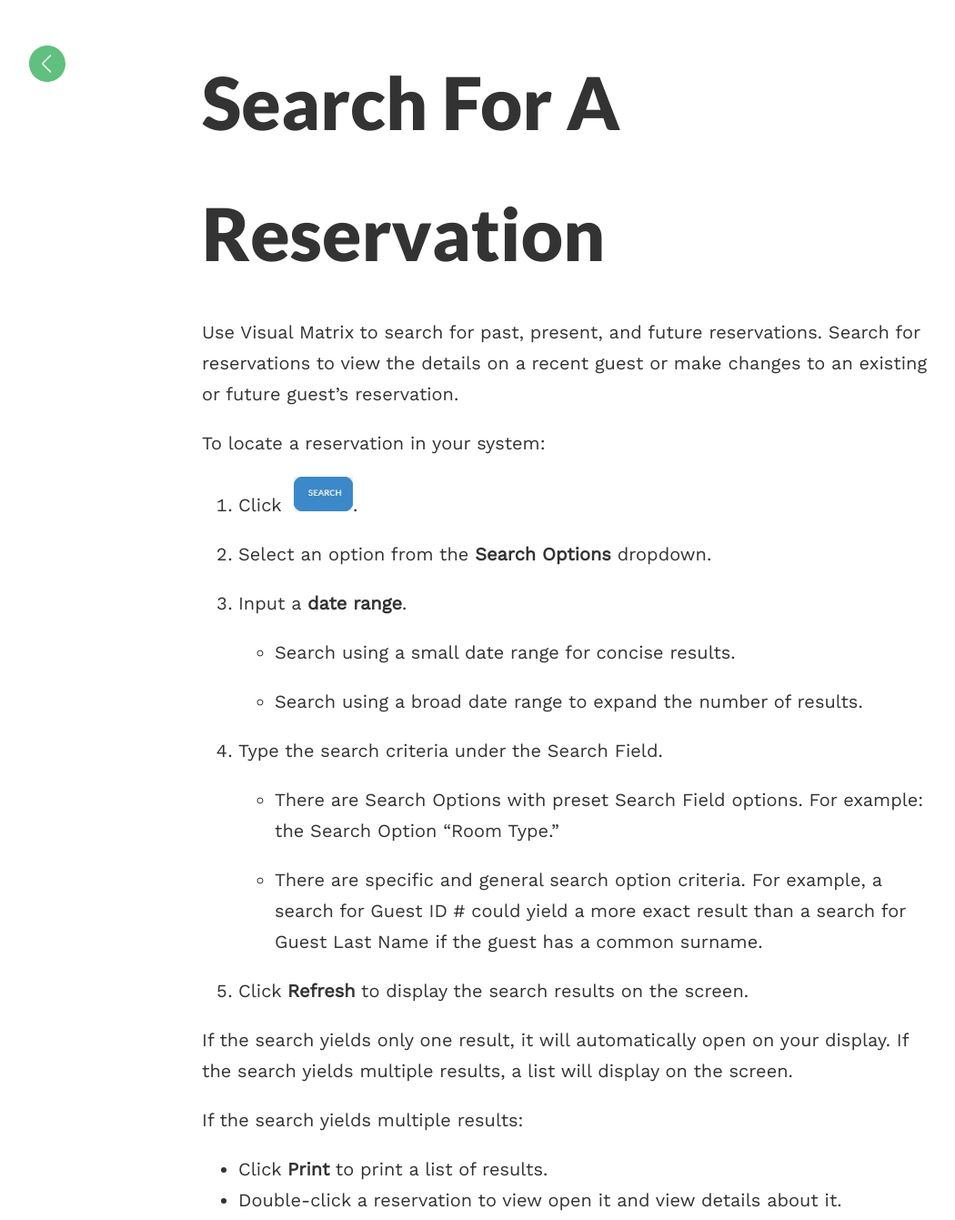
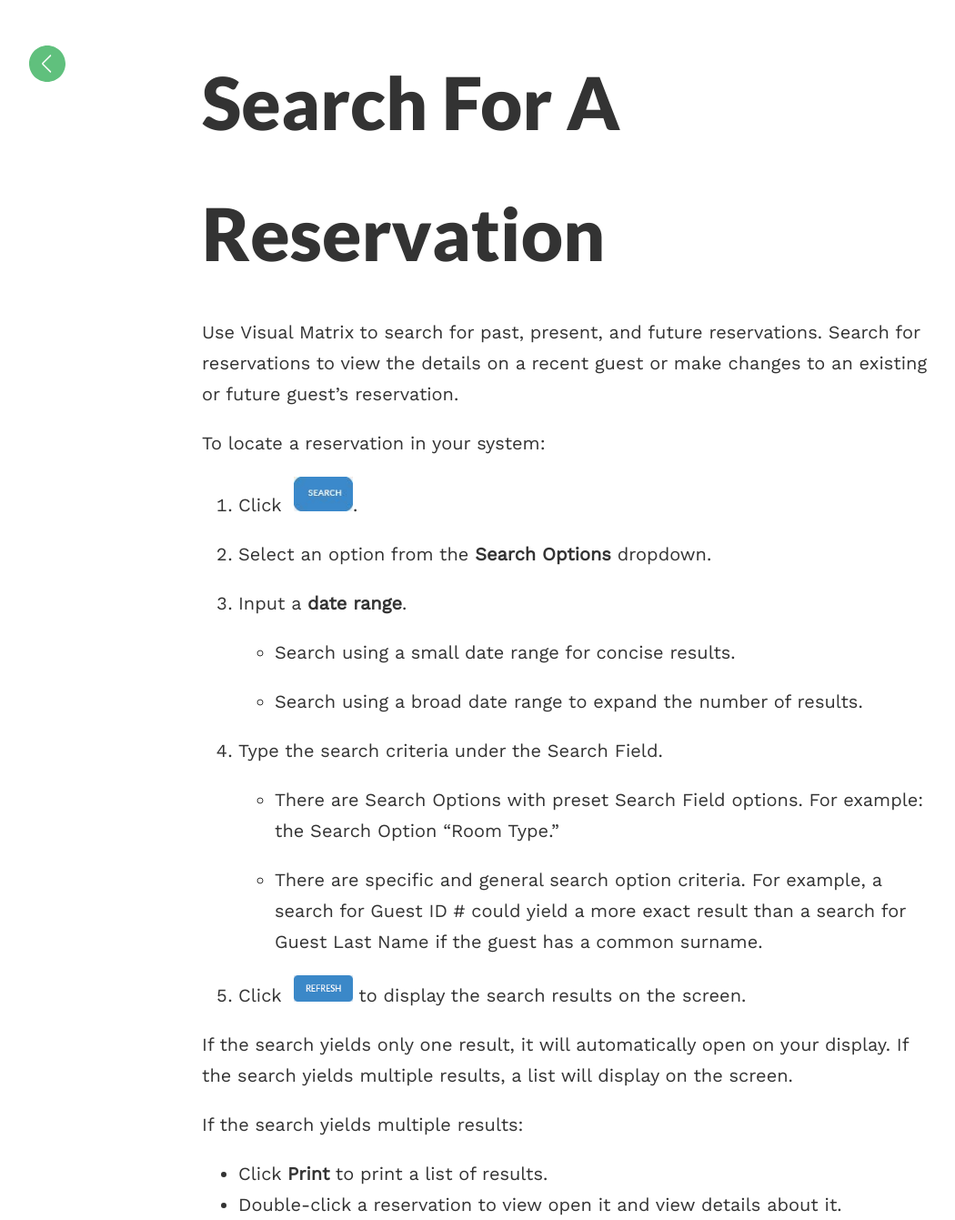
Before and after one commit to blake1ward/portfolio, a Jekyll site: the page built from search-for-res.md, in a window 1280 px wide. Shown: the whole page at 91% size, without its empty margins (18-1068 px from the left). Built offline with Jekyll 4.4.1, drawn with Linux system fonts in a browser that asks for light colours.

Commit message:
Update search-for-res.md

```diff
--- a/search-for-res.md
+++ b/search-for-res.md
@@ -27,7 +27,7 @@
 ID # could yield a more exact result than a search for Guest Last Name if the guest
 has a common surname.
 
-5. Click **Refresh** to display the search results on the screen.
+5. Click &nbsp;<img src="/portfolio/images/refresh.png" width="65" alt="refresh"> to display the search results on the screen.
 
 If the search yields only one result, it will automatically open on your display. If the
 search yields multiple results, a list will display on the screen.
```
